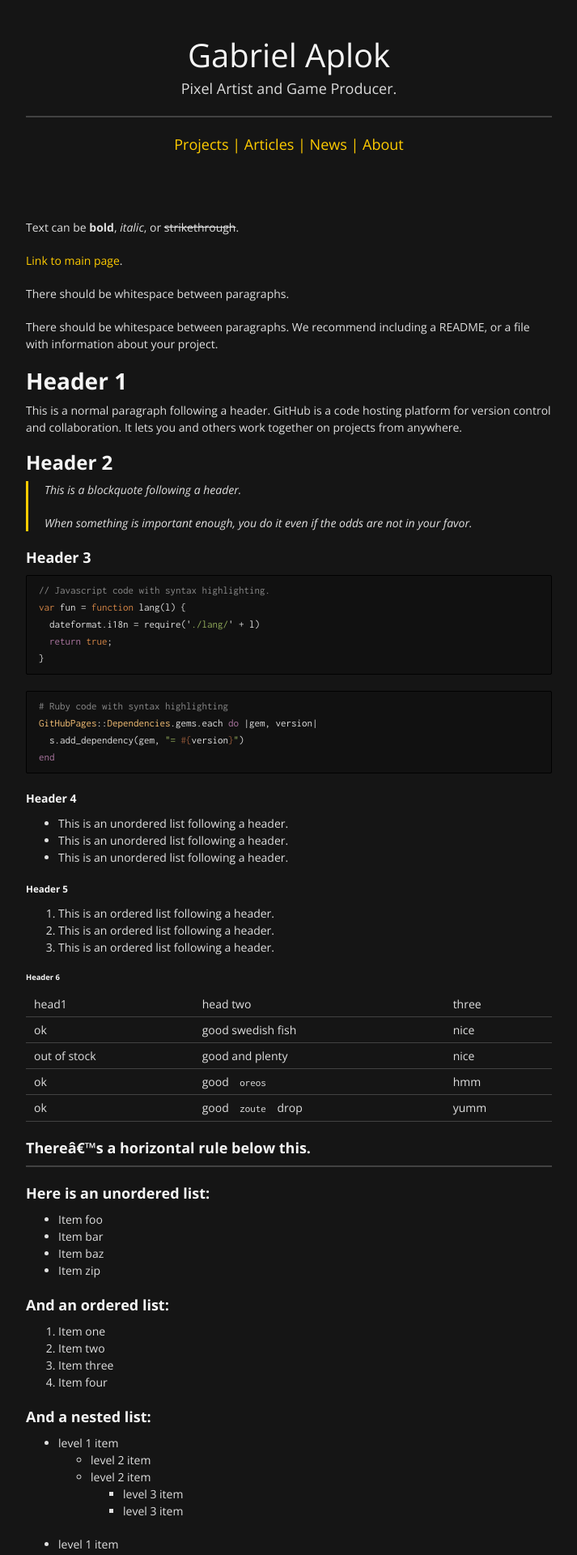
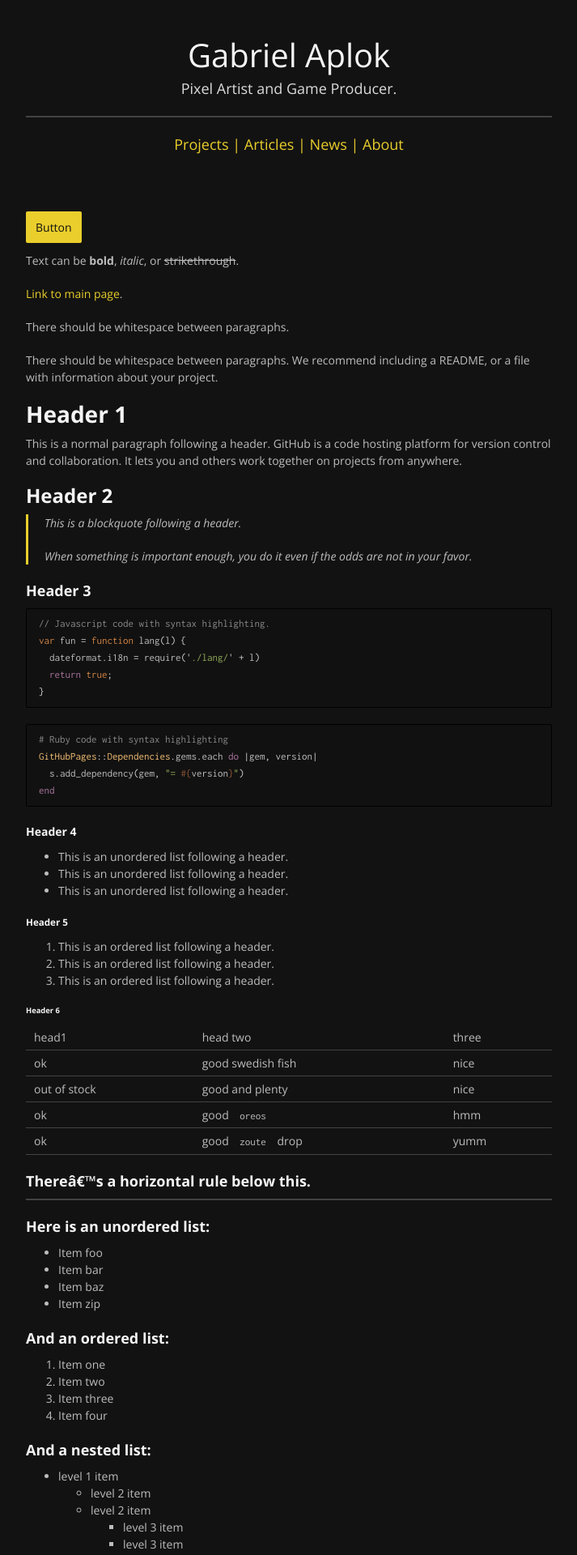
Before and after one commit to gabriel-aplok/gabriel-aplok.github.io, a Jekyll site: the page built from preview.md, in a window 1280 px wide. Shown: the top 1920 px of the page at 81% size, without its empty margins (283-996 px from the left). Built offline with Jekyll 4.4.1, drawn with Linux system fonts in a browser that asks for light colours.

Commit message:
Added button preview

```diff
--- a/_config.yml
+++ b/_config.yml
@@ -1,8 +1,10 @@
 title: "Gabriel Aplok"
 tagline: "Pixel Artist and Game Producer."
 description: "Come check some of my work."
-icon: /assets/images/icon.png
-lang: en-US
+icon: "/assets/images/icon.png"
+lang: "en-US"
+
+google_analytics: ""
 
 email: "gabrielaplok.contact@gmail.com"
 twitter: "https://twitter.com/GabrielAplok"
@@ -16,7 +18,7 @@ author:
   url: "https://gabriel-aplok.github.io"
 
 plugins:
-  - jekyll-sitemap
+  - "jekyll-sitemap"
 
 collections:
   news:
--- a/assets/css/style.scss
+++ b/assets/css/style.scss
@@ -10,12 +10,29 @@
 	max-height: 100%;
 }
 
+// def
 $background-color: #151515;
 $text-color: #E0E0E0;
 $heading-color: #F5F5F5;
 $table-color: #424242;
 $brand-color: #FFCC00;
 $brand-secondary-color: #FFEB9B;
+
+// new
+$background-color: #121212;
+$text-color: #BDBDBD;
+$heading-color: #F5F5F5;
+$table-color: #424242;
+$brand-color: #E74A45;
+$brand-secondary-color: #E74A45;
+
+// new
+$background-color: #121212;
+$text-color: #BDBDBD;
+$heading-color: #F5F5F5;
+$table-color: #424242;
+$brand-color: #E9CE2C;
+$brand-secondary-color: #F9DC5C;
 
 body {
 	background-color: $background-color;
@@ -162,7 +179,9 @@ img {
 	text-align: center;
 
 	&:hover {
-		background-color: $brand-secondary-color;
+		background-color: $brand-color;
+		color: $background-color;
+		opacity: 0.5;
 	}
 }
 
--- a/preview.md
+++ b/preview.md
@@ -2,6 +2,8 @@
 layout: default
 title: My Website Design
 ---
+
+[Button](){:.button }
 
 Text can be **bold**, _italic_, or ~~strikethrough~~.
 
```
Also changed, not shown: _articles/2023-07-02-how-to-make-block.md (+1 -1 lines), _articles/2023-07-02-how-to-make-manifest.md (+1 -1 lines).
